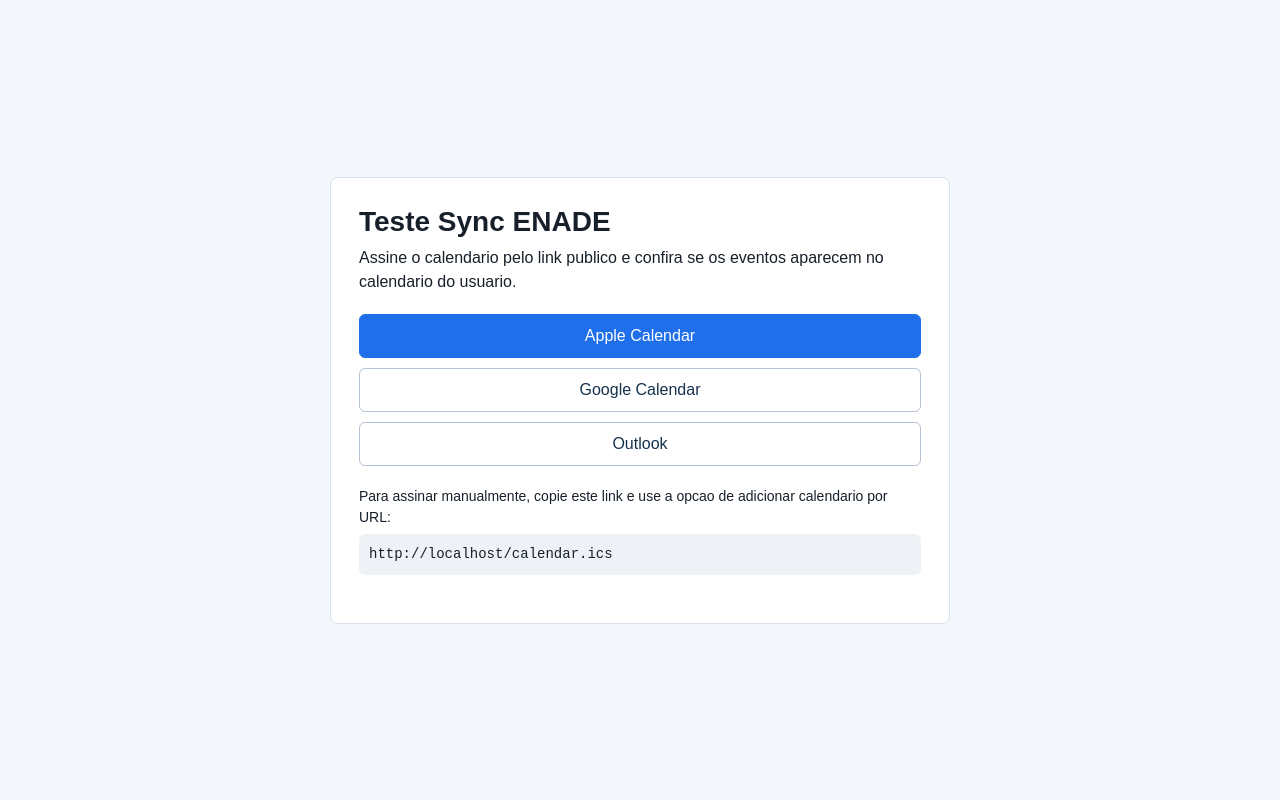
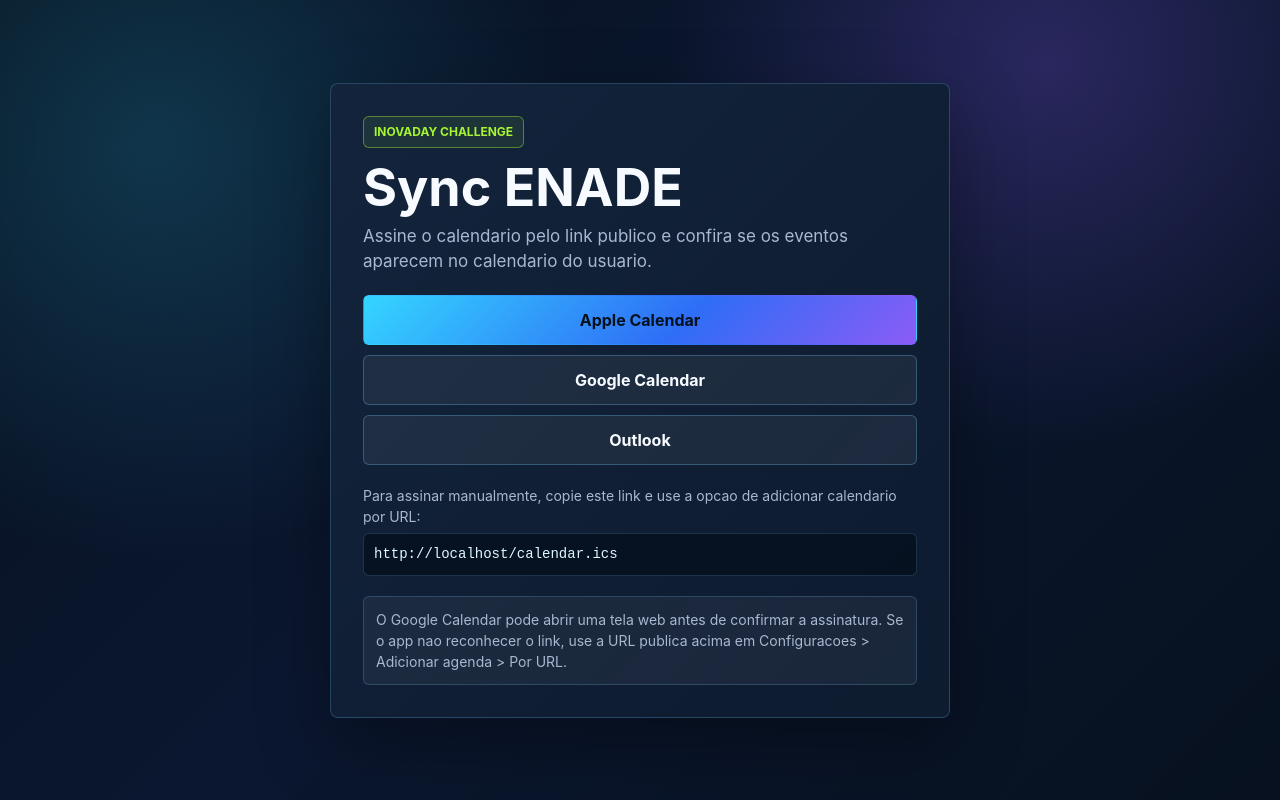
Before and after one commit to marquesmaycon/SyncENADE, a plain HTML site: page index.html in a window 1280 px wide. Drawn offline with Linux system fonts and the light colour scheme.

Commit message:
Refactor HTML structure and enhance CSS styles for improved layout and design

```diff
--- a/index.html
+++ b/index.html
@@ -3,13 +3,14 @@
   <head>
     <meta charset="utf-8">
     <meta name="viewport" content="width=device-width, initial-scale=1">
-    <title>Teste Sync ENADE</title>
+    <title>Sync ENADE</title>
     <link rel="stylesheet" href="style.css">
   </head>
   <body>
     <main>
-      <h1>Teste Sync ENADE</h1>
-      <p>Assine o calendario pelo link publico e confira se os eventos aparecem no calendario do usuario.</p>
+      <p class="eyebrow">InovaDay Challenge</p>
+      <h1>Sync ENADE</h1>
+      <p class="intro">Assine o calendario pelo link publico e confira se os eventos aparecem no calendario do usuario.</p>
 
       <section class="actions" aria-label="Acoes de calendario">
         <a class="primary" id="apple-link" href="calendar.ics" target="_blank" rel="noopener">
@@ -29,8 +30,8 @@
         <code id="calendar-url">calendar.ics</code>
       </p>
 
-      <p class="mobile-note" id="mobile-note">
-        No celular, o Google Calendar pode abrir uma tela desktop. Se isso acontecer, copie a URL acima e adicione pelo computador em Configuracoes &gt; Adicionar agenda &gt; Por URL.
+      <p class="note">
+        O Google Calendar pode abrir uma tela web antes de confirmar a assinatura. Se o app nao reconhecer o link, use a URL publica acima em Configuracoes &gt; Adicionar agenda &gt; Por URL.
       </p>
     </main>
 
@@ -41,30 +42,9 @@
       document.getElementById("calendar-url").textContent = feedUrl;
       document.getElementById("apple-link").href = webcalUrl;
       document.getElementById("google-link").href =
-        "https://calendar.google.com/calendar/u/0/r?cid=" + encodeURIComponent(webcalUrl);
+        "https://calendar.google.com/calendar/u/0/r?cid=" + encodeURIComponent(feedUrl);
       document.getElementById("outlook-link").href =
         "https://outlook.live.com/calendar/0/addcalendar?url=" + encodeURIComponent(feedUrl);
-
-      const isMobile =
-        window.matchMedia("(max-width: 700px)").matches ||
-        /Android|iPhone|iPad|iPod/i.test(navigator.userAgent);
-
-      if (isMobile) {
-        const googleLink = document.getElementById("google-link");
-        document.getElementById("mobile-note").style.display = "block";
-        googleLink.textContent = "Copiar URL para Google Calendar";
-        googleLink.href = "#";
-        googleLink.addEventListener("click", async (event) => {
-          event.preventDefault();
-
-          try {
-            await navigator.clipboard.writeText(feedUrl);
-            alert("URL copiada. No Google Calendar, adicione uma agenda por URL e cole o link.");
-          } catch {
-            window.prompt("Copie a URL do calendario:", feedUrl);
-          }
-        });
-      }
     </script>
   </body>
 </html>
--- a/style.css
+++ b/style.css
@@ -1,5 +1,16 @@
 * {
   box-sizing: border-box;
+}
+
+:root {
+  --panel: #0d1b2f;
+  --text: #f7fbff;
+  --muted: #a9b8cf;
+  --line: rgba(125, 211, 252, 0.22);
+  --cyan: #34d5ff;
+  --blue: #2f6df6;
+  --violet: #8b5cf6;
+  --lime: #a7f432;
 }
 
 body {
@@ -8,22 +19,49 @@ body {
   display: grid;
   place-items: center;
   padding: 24px;
-  font-family: Arial, sans-serif;
-  color: #17202a;
-  background: #f4f7fb;
+  font-family: Inter, ui-sans-serif, system-ui, -apple-system, BlinkMacSystemFont, "Segoe UI", Arial, sans-serif;
+  color: var(--text);
+  background:
+    radial-gradient(circle at 12% 18%, rgba(52, 213, 255, 0.18), transparent 32%),
+    radial-gradient(circle at 82% 8%, rgba(139, 92, 246, 0.24), transparent 30%),
+    linear-gradient(135deg, #07111f 0%, #0b1730 48%, #07111f 100%);
 }
 
 main {
   width: min(100%, 620px);
-  padding: 28px;
-  background: #ffffff;
-  border: 1px solid #d9e2ec;
+  padding: 32px;
+  overflow: hidden;
+  border: 1px solid var(--line);
   border-radius: 8px;
+  background:
+    linear-gradient(135deg, rgba(18, 36, 60, 0.96), rgba(13, 27, 47, 0.94)),
+    var(--panel);
+  box-shadow: 0 24px 70px rgba(0, 0, 0, 0.34);
+}
+
+.eyebrow {
+  display: inline-flex;
+  width: fit-content;
+  margin: 0 0 14px;
+  padding: 6px 10px;
+  border: 1px solid rgba(167, 244, 50, 0.42);
+  border-radius: 6px;
+  color: var(--lime);
+  font-size: 12px;
+  font-weight: 700;
+  text-transform: uppercase;
+  background: rgba(167, 244, 50, 0.08);
 }
 
 h1 {
-  margin: 0 0 8px;
-  font-size: 28px;
+  margin: 0 0 10px;
+  font-size: 52px;
+  line-height: 1;
+}
+
+.intro {
+  color: var(--muted);
+  font-size: 17px;
 }
 
 p {
@@ -39,39 +77,46 @@ p {
 
 a {
   display: block;
-  padding: 12px 14px;
-  border: 1px solid #b7c4d1;
+  min-height: 48px;
+  padding: 14px 16px;
+  border: 1px solid rgba(125, 211, 252, 0.28);
   border-radius: 6px;
-  color: #17324d;
+  color: var(--text);
+  font-weight: 700;
   text-align: center;
   text-decoration: none;
-  background: #ffffff;
+  background: rgba(255, 255, 255, 0.06);
+  transition: transform 160ms ease, border-color 160ms ease, background 160ms ease;
 }
 
 a:hover,
 a:focus {
-  border-color: #1f6feb;
+  border-color: var(--cyan);
   outline: none;
+  transform: translateY(-1px);
+  background: rgba(52, 213, 255, 0.1);
 }
 
 a.primary {
-  color: #ffffff;
-  border-color: #1f6feb;
-  background: #1f6feb;
+  color: #03111d;
+  border-color: transparent;
+  background: linear-gradient(135deg, var(--cyan), var(--blue) 58%, var(--violet));
 }
 
 .manual {
   margin-bottom: 20px;
+  color: var(--muted);
   font-size: 14px;
 }
 
-.mobile-note {
-  display: none;
-  padding: 10px;
-  border: 1px solid #d9e2ec;
+.note {
+  margin-bottom: 0;
+  padding: 12px;
+  border: 1px solid rgba(125, 211, 252, 0.2);
   border-radius: 6px;
+  color: var(--muted);
   font-size: 14px;
-  background: #f8fafc;
+  background: rgba(255, 255, 255, 0.05);
 }
 
 code {
@@ -79,6 +124,22 @@ code {
   margin-top: 6px;
   padding: 10px;
   overflow-wrap: anywhere;
+  border: 1px solid rgba(125, 211, 252, 0.18);
   border-radius: 6px;
-  background: #eef2f6;
+  color: #dff8ff;
+  background: rgba(4, 13, 26, 0.7);
 }
+
+@media (max-width: 520px) {
+  body {
+    padding: 16px;
+  }
+
+  main {
+    padding: 22px;
+  }
+
+  h1 {
+    font-size: 36px;
+  }
+}
```
